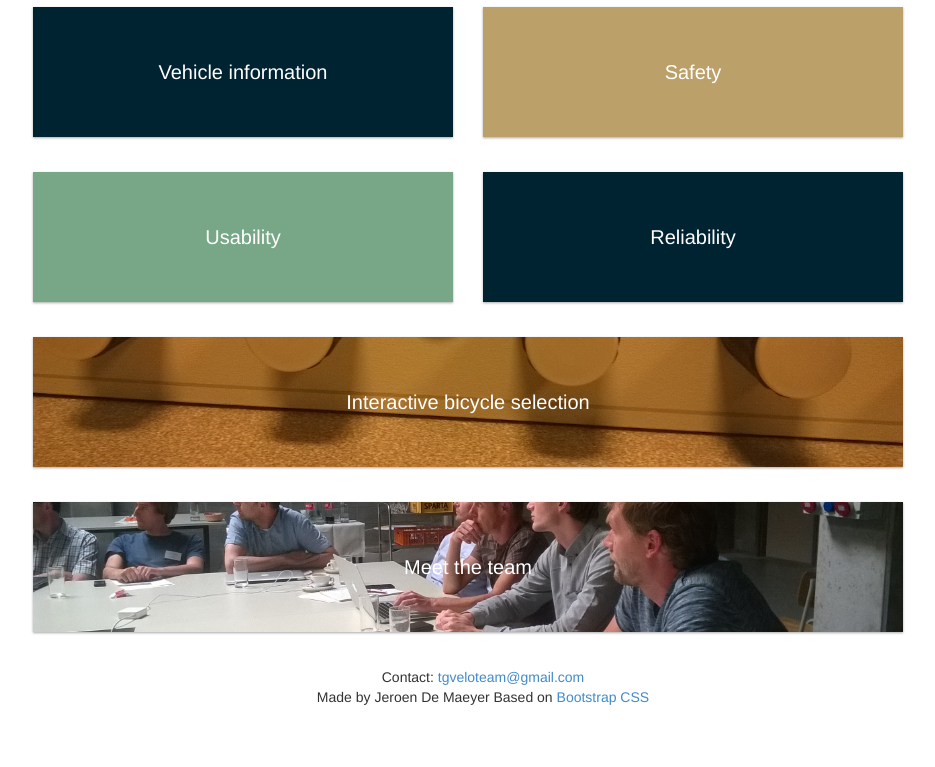
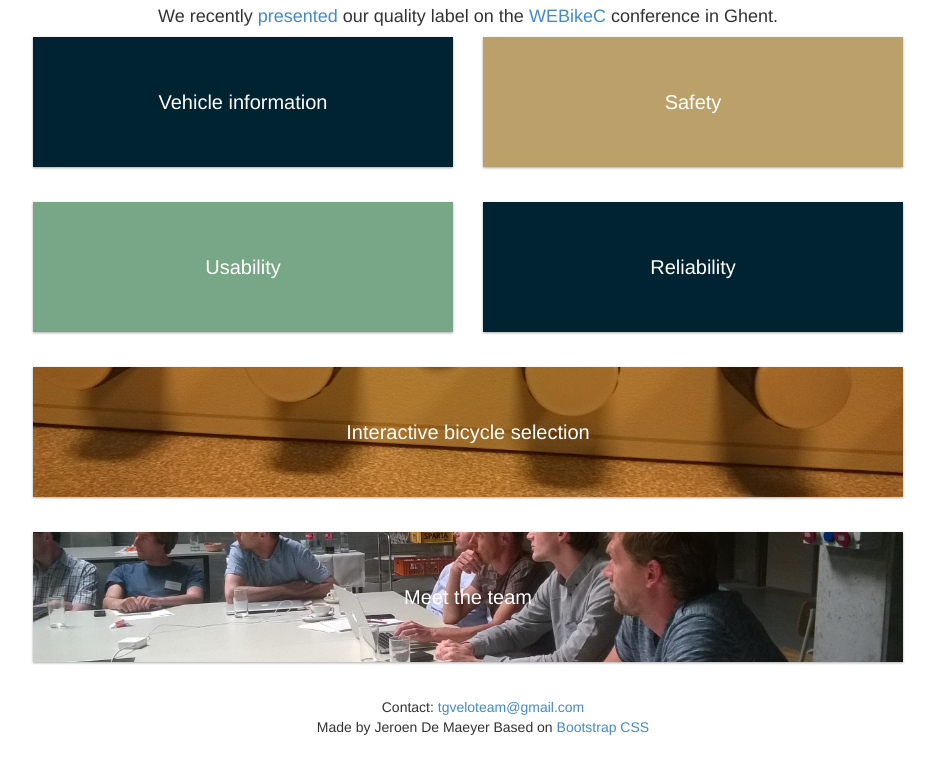
Before and after one commit to JeroenDM/tgvelo, a plain HTML site: page index.html in a window 1280 px wide. Shown: the part 340-1107 px from the top of the page, without its empty margins (172-1107 px from the left). Before the commit the page ends 1077 px from the top, so only its background shows below. Drawn offline with Linux system fonts and the light colour scheme.

Commit message:
add link to presentation on home page

```diff
--- a/index.html
+++ b/index.html
@@ -29,6 +29,7 @@
 	<div class="col-md-12">
 		<h1>TGVelo Quality label for electric bicycles</h1>
 		<h4 style="text-align: center;"}>Discover the TGVelo label.</h4>
+        <h4 style="text-align: center;"}>We recently <a href="webikec.html" target="_blank">presented</a> our quality label on the <a href="https://iiw.kuleuven.be/onderzoek/eena/WEBikeC2016/" target="_blank">WEBikeC</a> conference in Ghent.
 	</div>
 </div>
 
```
